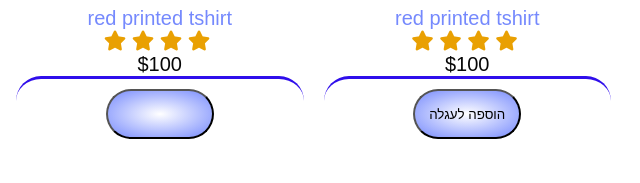
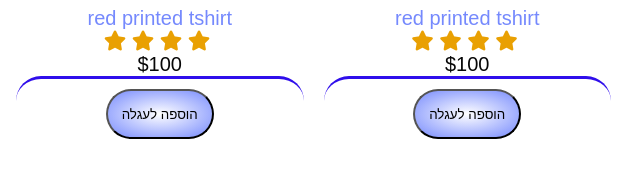
Before and after one commit to zionhalal2/onlineShop, a plain HTML site: page index.html in a window 1280 px wide. Shown: the part 2583-2766 px from the top of the page, 634-1274 px from the left. Drawn offline with Linux system fonts and the light colour scheme; some icons are missing; files whose address does not match are found by name.

Commit message:
fix button

```diff
--- a/index.html
+++ b/index.html
@@ -110,7 +110,7 @@
                     <p>$350</p>
 
                     <div class="btun1">
-                        <button id="save_value" value="הוספה לעגלה">הוספה לעגלה</button>
+                        <button  value="הוספה לעגלה">הוספה לעגלה</button>
 
                     </div>
 
@@ -135,7 +135,7 @@
 
                     <p>$100</p>
                     <div class="btun1">
-                        <button id="save_value" value="הוספה לעגלה">הוספה לעגלה</button>
+                        <button  value="הוספה לעגלה">הוספה לעגלה</button>
 
                     </div>
                 </div>
@@ -245,7 +245,7 @@
                 </div>
                 <p>$100</p>
                 <div class="btun1">
-                    <button type="button" id="save_value" value="הוספה לעגלה">
+                    <button  value="הוספה לעגלה">הוספה לעגלה</button>
 
                 </div>
             </div>
```
